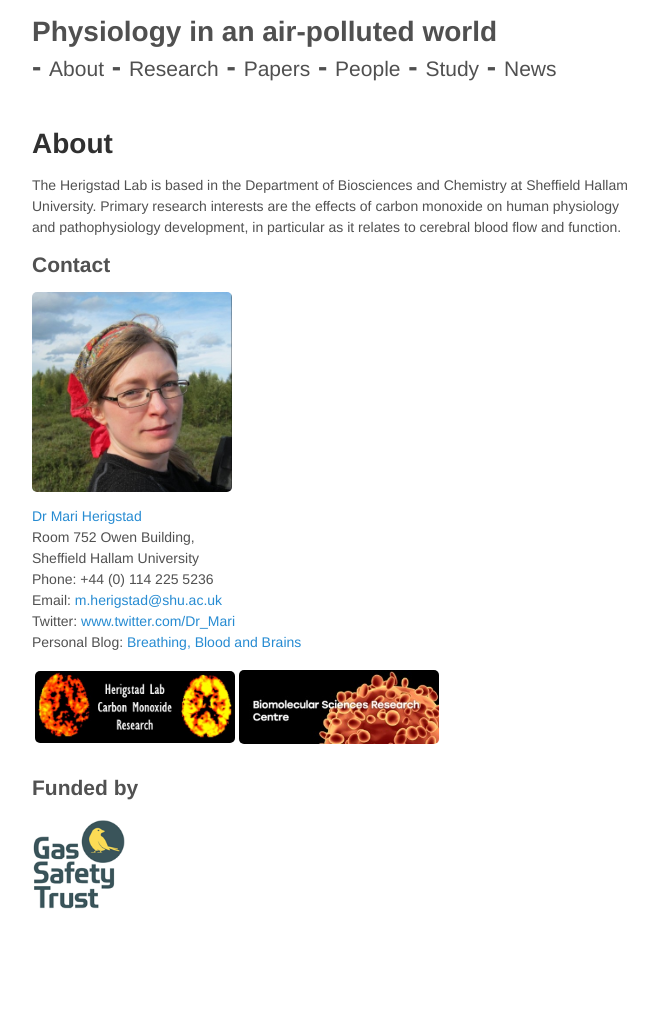
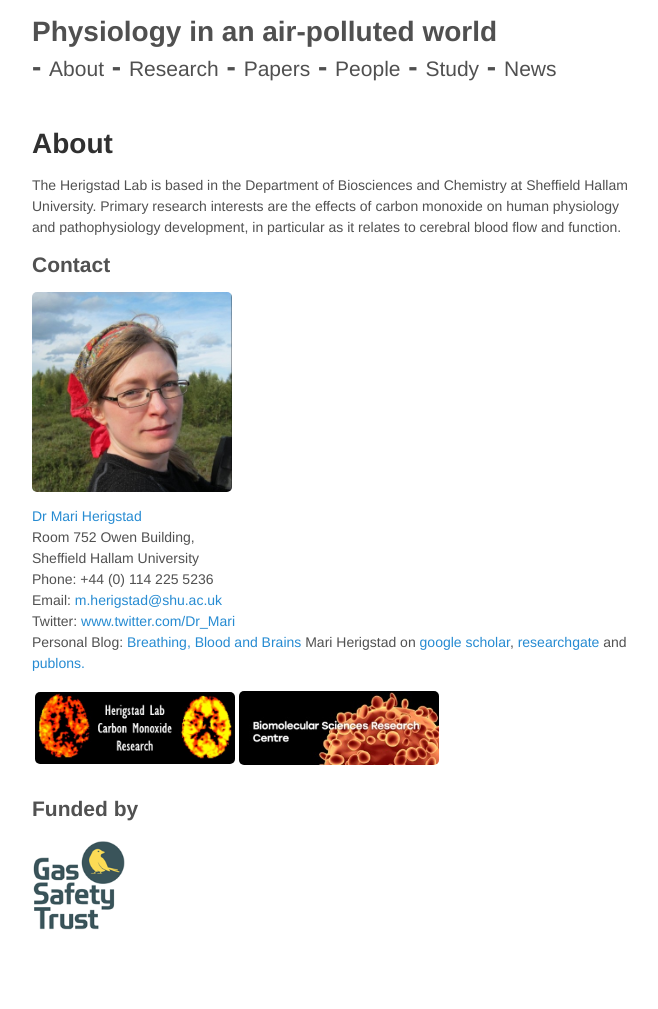
Before and after one commit to mariherigstad/mariherigstad.github.io, a Jekyll site: the page built from about.md, in a window 1280 px wide. Shown: the whole page, without its empty margins (307-965 px from the left). Built offline with Jekyll 4.4.1, drawn with Linux system fonts in a browser that asks for light colours; before the commit the page ends 988 px from its top, so only the background shows below that.

Commit message:
Update about.md

```diff
--- a/about.md
+++ b/about.md
@@ -16,6 +16,7 @@ Phone: +44 (0) 114 225 5236<br>
 Email: <m.herigstad@shu.ac.uk><br>
 Twitter: <a href="https://twitter.com/Dr_Mari">www.twitter.com/Dr_Mari</a><br>
 Personal Blog: <a href="https://mariherigstad.wordpress.com">Breathing, Blood and Brains</a>
+Mari Herigstad on <a href="http://scholar.google.co.uk/citations?user=JAD2n04AAAAJ&hl=en">google scholar</a>, <a href="https://www.researchgate.net/profile/Mari_Herigstad">researchgate</a> and <a href="https://publons.com/author/1287147/mari-herigstad#profile">publons.</a>
 
 <table>
   <tr>
```
